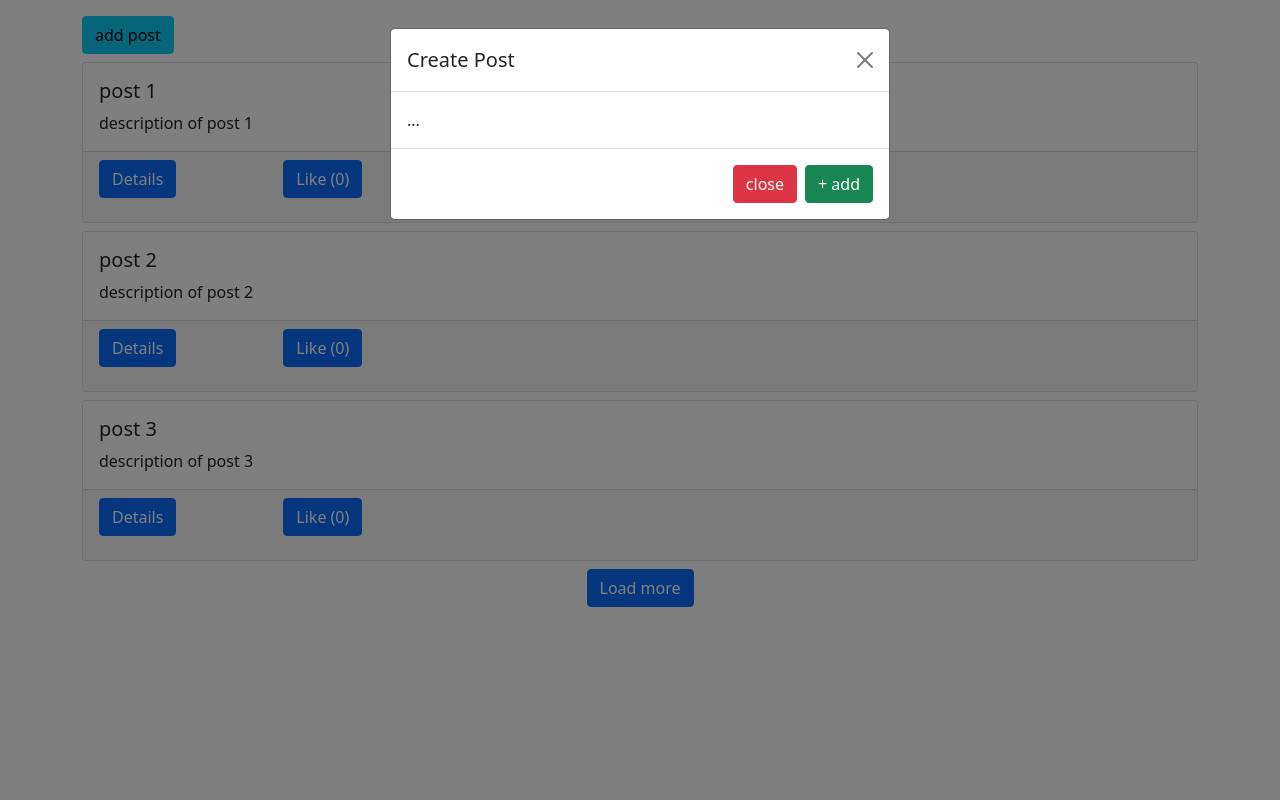
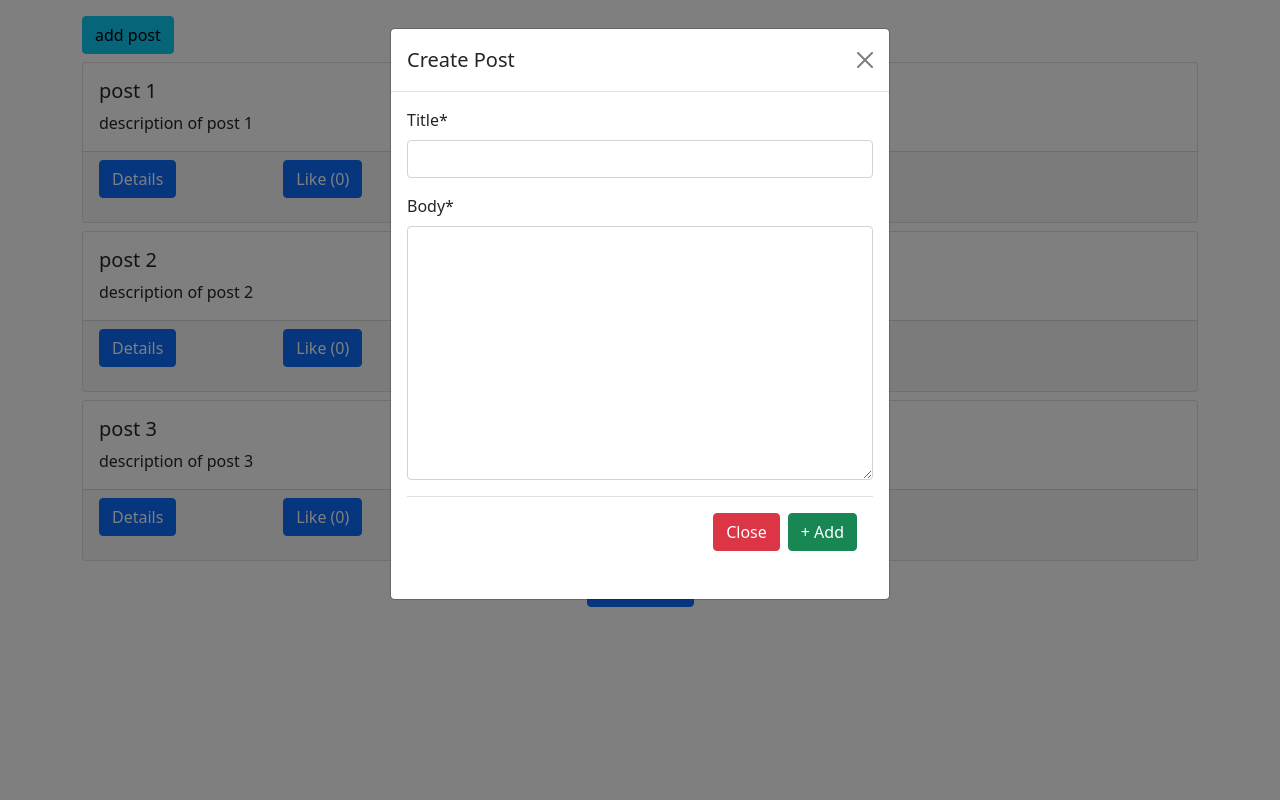
Before and after one commit to carlosgomez05/NAD-A4, a Django app: page / in a window 1280 px wide, after a click on "add post". Run offline with Django 5.2, Linux system fonts and the light colour scheme; data comes from the database, SQL or seed files in the repository; data that the repository does not hold is empty; some libraries are stand-ins or nearby versions.

Commit message:
Add forms, modify settings to add the template, add post with crispy format as instructions in <<Adding a Form to the Modal>> video

```diff
--- a/cg5580-a4/src/A4cg5580/settings.py
+++ b/cg5580-a4/src/A4cg5580/settings.py
@@ -37,14 +37,15 @@ INSTALLED_APPS = [
     'django.contrib.sessions',
     'django.contrib.messages',
     'django.contrib.staticfiles',
-
     # own apps
     'posts',
     'profiles',
-
     #3rd party apps
     'crispy_forms',
+    'crispy_bootstrap4',
 ]
+
+CRISPY_TEMPLATE_PACK = 'bootstrap4'
 
 MIDDLEWARE = [
     'django.middleware.security.SecurityMiddleware',
--- /dev/null
+++ b/cg5580-a4/src/posts/forms.py
@@ -0,0 +1,9 @@
+from django import forms
+from .models import Post
+
+class PostForm(forms.ModelForm):
+    # title = forms.CharField(widget=forms.TextInput(attrs={'class': 'form-control'}))
+    # body = forms.CharField(widget=forms.Textarea(attrs={'class': 'form-control', 'rows': 3}))
+    class Meta:
+        model = Post
+        fields = ('title', 'body',)
--- a/cg5580-a4/src/posts/templates/posts/main.html
+++ b/cg5580-a4/src/posts/templates/posts/main.html
@@ -1,5 +1,6 @@
 {% extends "base.html" %}
 {% load static %}
+{% load crispy_forms_tags %}
 
 {% block scripts %}
     <script src="{% static 'posts/main.js' %}" defer></script>
@@ -19,11 +20,14 @@ posts
                     <button type="button" class="btn-close" data-bs-dismiss="modal" aria-label="Close"></button>
                 </div>
                 <div class="modal-body">
-                    ...
+                    <form id="post-form">
+                        {% csrf_token %}
+                        {{form|crispy}}
+                        <div class="modal-footer">
+                            <button type="button" class="btn btn-danger" data-bs-dismiss="modal">Close</button>
+                            <button type="submit" class="btn btn-success">+ Add</button>
                         </div>
-                    <div class="modal-footer">
-                        <button type="button" class="btn btn-danger" data-bs-dismiss="modal">close</button>
-                        <button type="button" class="btn btn-success">+ add</button>
+                    </form>
                 </div>
             </div>
         </div>
--- a/cg5580-a4/src/posts/views.py
+++ b/cg5580-a4/src/posts/views.py
@@ -1,11 +1,26 @@
 from django.shortcuts import render
 from .models import Post
 from django.http import JsonResponse
+from .forms import PostForm
+from profiles.models import Profile
 # Create your views here.
 
 def post_list_and_create(request):
-    qs = Post.objects.all()
-    return render(request, 'posts/main.html', {'qs':qs})
+    form = PostForm(request.POST or None)
+    # qs = Post.objects.all()
+
+    if request.headers.get('X-Requested-With') == 'XMLHttpRequest':
+        if form.is_valid():
+            author = Profile.objects.get(user=request.user)
+            instance = form.save(commit=False)
+            instance.author = author
+            instance.save()
+
+    context = {
+        'form': form,
+    }
+
+    return render(request, 'posts/main.html', context)
 
 def load_post_data_view(request, num_posts):
     visible = 3
```
Lines whose indentation alone changed are shown as unchanged.
